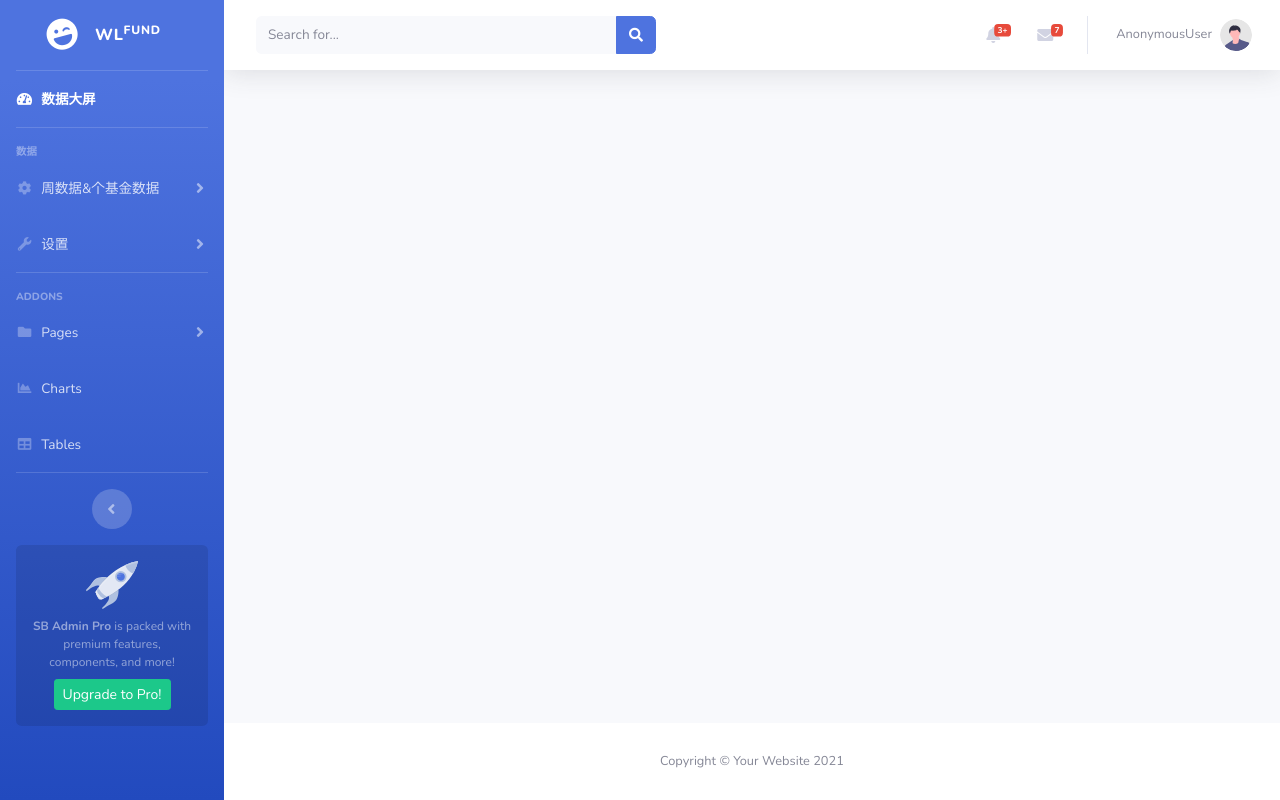
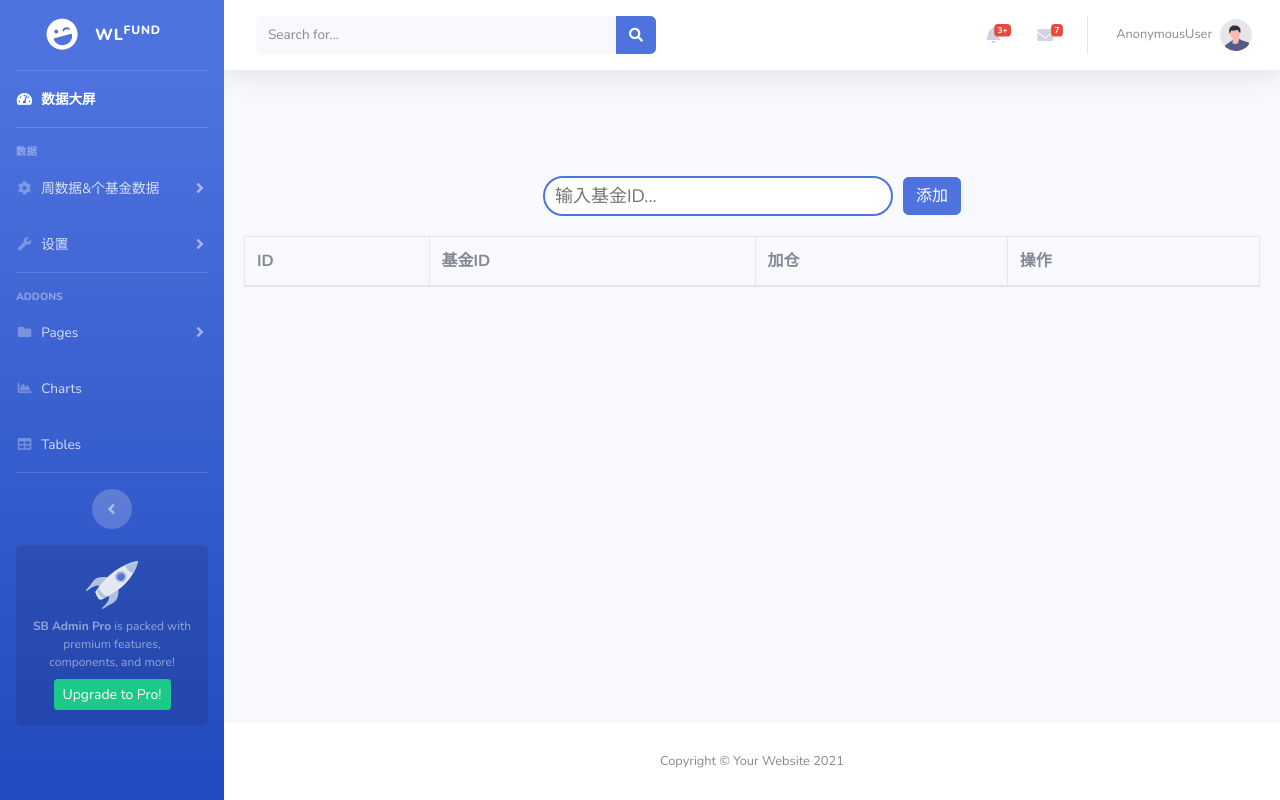
Before and after one commit to wlzyr/fund_web, a Django app: template fund_web/templates/fund_float_set.html in a window 1280 px wide. Run offline with Django 4.2, Linux system fonts and the light colour scheme; the template is opened without the code that fills it, so the values that code supplies are empty; some libraries are stand-ins or nearby versions.

Commit message:
[add] 基金涨幅设置页面

```diff
--- a/fund_web/templates/fund_float_set.html
+++ b/fund_web/templates/fund_float_set.html
@@ -1 +1,41 @@
 {% extends 'blank.html' %}
+{% block data %}
+<style>
+    .container {
+        display: flex;
+        justify-content: center;
+        align-items: center;
+        margin-top: 10%;
+    }
+
+    .input-box {
+        width: 350px;
+        height: 40px;
+        border: 2px solid #4e73df;
+        border-radius: 20px;
+        padding: 10px;
+        font-size: 18px;
+        color: #000000;
+    }
+
+</style>
+
+<div class="container">
+    <input type="text" class="input-box" placeholder="输入基金ID...">
+    <button class="btn btn-primary" style="margin-left: 10px">添加</button>
+</div>
+<div class="card-body">
+    <div class="table-responsive">
+        <table class="table table-bordered" id="dataTable">
+            <thead>
+            <tr>
+                <th>ID</th>
+                <th>基金ID</th>
+                <th>加仓</th>
+                <th>操作</th>
+            </tr>
+            </thead>
+        </table>
+    </div>
+</div>
+{% endblock %}
```
